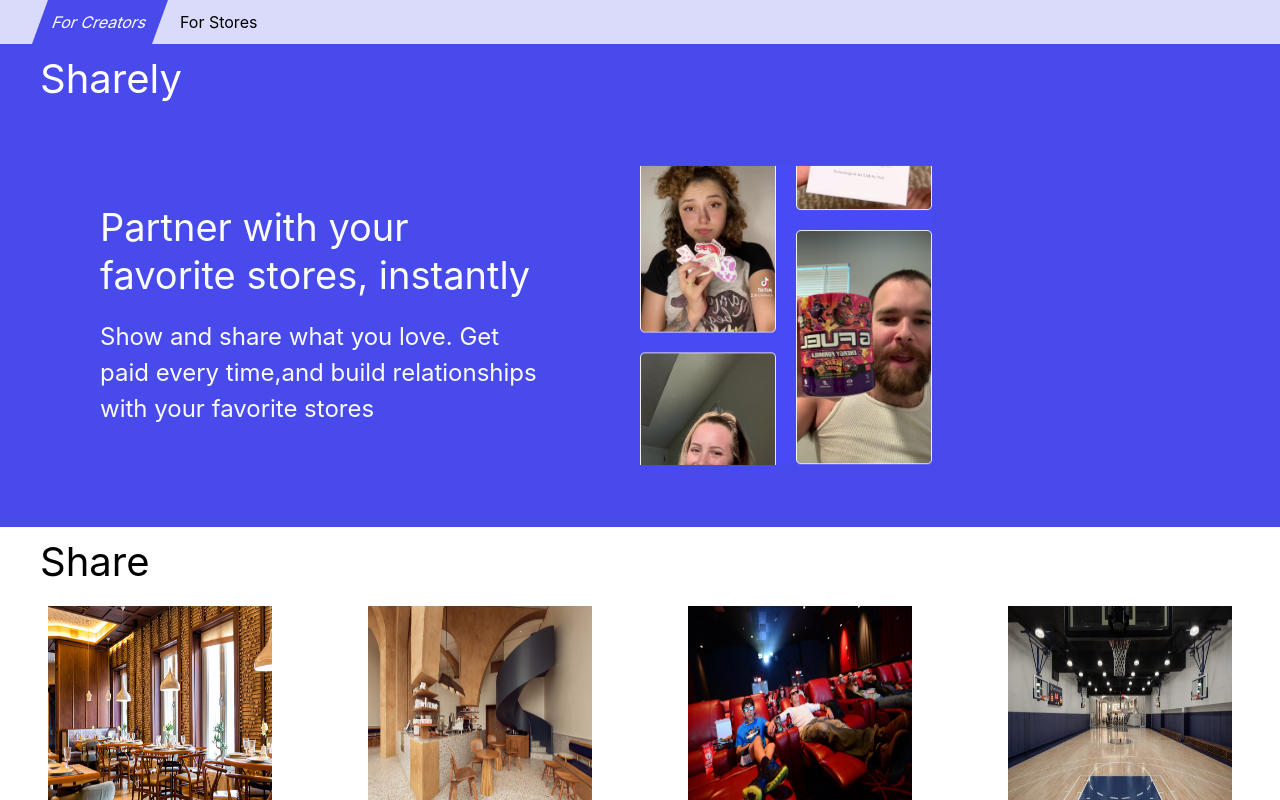
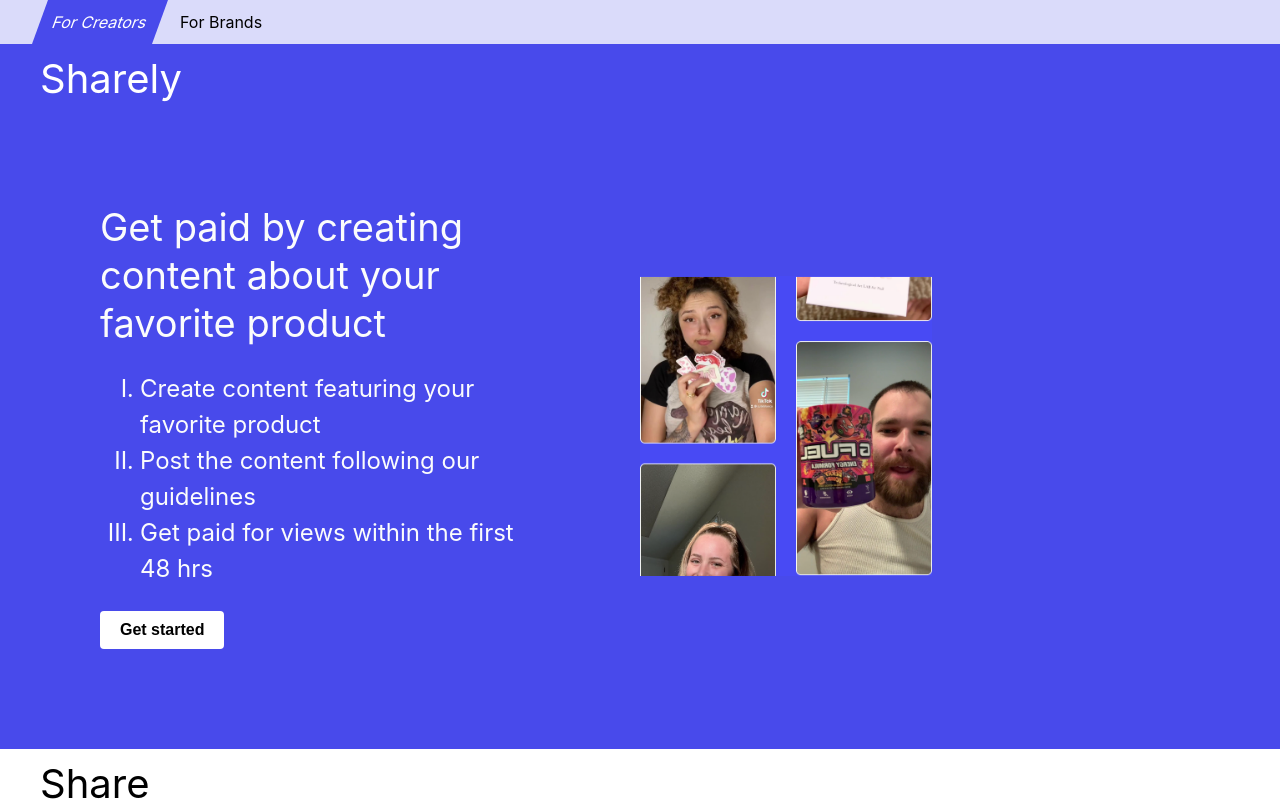
Before and after one commit to AbdullA-Ababakre/sharely, a React (Create React App) app: page / in a window 1280 px wide. Shown: the top 800 px of the page. Built offline with nearby package versions, Linux system fonts and the light colour scheme.

Commit message:
feat: sharely MVP

```diff
--- a/src/App.js
+++ b/src/App.js
@@ -1,6 +1,6 @@
 import React, { useState } from "react";
 import Creators from "./pages/Creators/index.jsx";
-import Stores from "./pages/Stores/index.jsx";
+import Products from "./pages/Products/index.jsx";
 import Styles from "./app.module.scss";
 
 function App() {
@@ -25,17 +25,17 @@ function App() {
         </div>
         <div
           className={
-            userType === "stores"
+            userType === "products"
               ? `${Styles.activeBox} ${Styles.box}`
               : Styles.box
           }
-          onClick={() => handleClick("stores")}
+          onClick={() => handleClick("products")}
         >
-          For Stores
+          For Brands
         </div>
       </div>
       {userType === "creators" && <Creators></Creators>}
-      {userType === "stores" && <Stores></Stores>}
+      {userType === "products" && <Products></Products>}
     </div>
   );
 }
--- /dev/null
+++ b/src/component/Button/index.css
@@ -0,0 +1,15 @@
+.demoButton {
+  background-color: white; /* Match the color to the one in your image */
+  color: black;
+  border: none;
+  border-radius: 4px; /* Adjust as necessary to match the design */
+  padding: 10px 20px; /* Adjust padding to match the size */
+  font-size: 16px; /* Adjust font size as necessary */
+  font-weight: bold;
+  cursor: pointer;
+  outline: none;
+}
+
+.demoButton:hover {
+  background-color: rgb(244, 242, 242); /* Darker shade for hover effect */
+}
--- /dev/null
+++ b/src/component/Button/index.jsx
@@ -0,0 +1,13 @@
+import React from 'react';
+import './index.css'; // Make sure to create a corresponding CSS file
+
+const DemoButton = ({ onClick }) => {
+
+  return (
+    <button className="demoButton" onClick={onClick}>
+      Get started
+    </button>
+  );
+};
+
+export default DemoButton;
--- a/src/component/header/index.jsx
+++ b/src/component/header/index.jsx
@@ -5,7 +5,7 @@ function Header() {
   return (
     <div className={Styles.header}>
          <div>For Creators</div>
-         <div>For Stores</div>
+         <div>For Products</div>
     </div>
   );
 }
--- a/src/pages/Creators/index.jsx
+++ b/src/pages/Creators/index.jsx
@@ -1,11 +1,16 @@
 import React from "react";
 import styles from "./index.module.scss";
 import TiktokColeection from "../../assets/tiktok.png";
-import creatorsGuide from "../../assets/creator-guide.png";
+// import creatorsGuide from "../../assets/creator-guide.png";
 import Footer from "../../component/footer/index";
 import Gallery from "../../component/Gallery/index";
+import Button from "../../component/Button/index";
 
 function Creators() {
+  const toCreatorsForm = () => {
+    window.open("https://forms.gle/srnze6uN7DuC7rUA7", "_blank");
+  };
+
   return (
     <div className={styles.page}>
       <div className={styles.container}>
@@ -13,12 +18,16 @@ function Creators() {
         <div className={styles.content}>
           <div className={styles.text}>
             <div className={styles.sum}>
-              Partner with your favorite stores, instantly
+              Get paid by creating content about your favorite product
             </div>
             <div className={styles.detail}>
-              Show and share what you love. Get paid every time,and build
-              relationships with your favorite stores
+              <ol type="I">
+                <li>Create content featuring your favorite product</li>
+                <li>Post the content following our guidelines</li>
+                <li>Get paid for views within the first 48 hrs</li>
+              </ol>
             </div>
+            <Button onClick={toCreatorsForm}></Button>
           </div>
           <div className={styles.imageWrap}>
             <img className={styles.image} src={TiktokColeection} alt="tiktok" />
@@ -26,13 +35,13 @@ function Creators() {
         </div>
       </div>
       <Gallery />
-      <div className={styles.creatorsGuide}>
+      {/* <div className={styles.creatorsGuide}>
         <img
           className={styles.creatorsGuideImage}
           src={creatorsGuide}
           alt="creator-guide"
         />
-      </div>
+      </div> */}
       <Footer />
     </div>
   );
--- /dev/null
+++ b/src/pages/Products/index.jsx
@@ -0,0 +1,39 @@
+import React from "react";
+import styles from "./index.module.scss";
+import TiktokColeection from "../../../src/assets/tiktok.png";
+import Button from "../../component/Button/index";
+
+function Stores() {
+
+  const toBrandsForm = ()=>{
+    window.open('https://forms.gle/NvpwA6ZZnVE6WZ316', '_blank')
+  }
+
+  return (
+    <div className={styles.page}>
+      <div className={styles.container}>
+        <div className={styles.title}>Sharely</div>
+        <div className={styles.content}>
+          <div className={styles.text}>
+            <div className={styles.sum}>
+              Get organic customer growth with your customers’ content
+            </div>
+            <div className={styles.detail}>
+              <ol type="I">
+                <li>Inform customers about the opportunity</li>
+                <li>Customers post content featuring your product</li>
+                <li>Get organic customer growth</li>
+              </ol>
+            </div>
+            <Button onClick={toBrandsForm}></Button>
+          </div>
+          <div className={styles.imageWrap}>
+            <img className={styles.image} src={TiktokColeection} alt="tiktok" />
+          </div>
+        </div>
+      </div>
+    </div>
+  );
+}
+
+export default Stores;
--- a/src/pages/Stores/index.jsx
+++ /dev/null
@@ -1,24 +0,0 @@
-import React from 'react';
-import styles from './index.module.scss';
-import TiktokColeection from '../../../src/assets/tiktok.png';
-
-function Stores() {
-  return (
-    <div className={styles.page}>
-      <div className={styles.container}>
-        <div className={styles.title}>Sharely</div>
-        <div className={styles.content}>
-          <div className={styles.text}>
-            <div className={styles.sum}>Promote customer sharing and engagement for your store</div>
-            <div className={styles.detail}>Turn the every customers into online ambassadors.Make your store go viral with pay-for-performance creator marketing</div>
-          </div>
-          <div className={styles.imageWrap}>
-            <img className={styles.image} src={TiktokColeection} alt="tiktok" />
-          </div>
-        </div>
-      </div>
-    </div>
-  );
-}
-
-export default Stores;
```
Also changed, not shown: src/pages/Products/index.module.scss (renamed from src/pages/Stores/index.module.scss).
